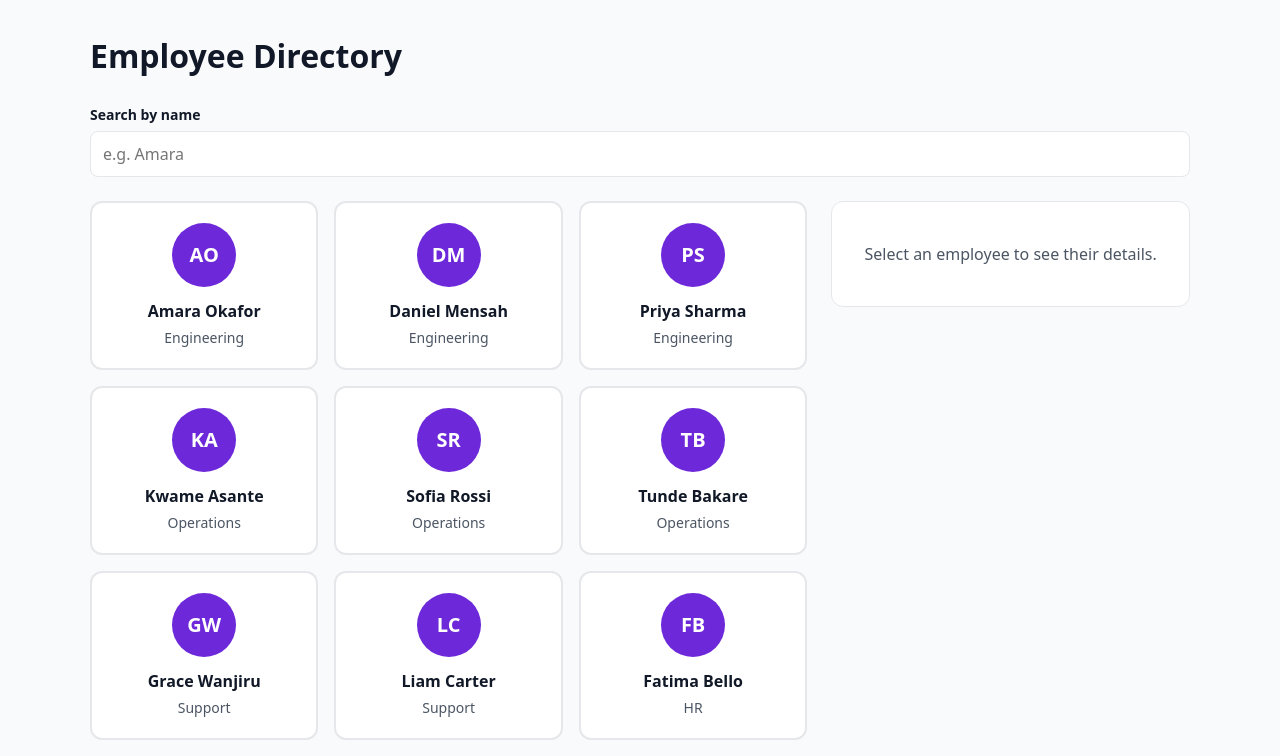
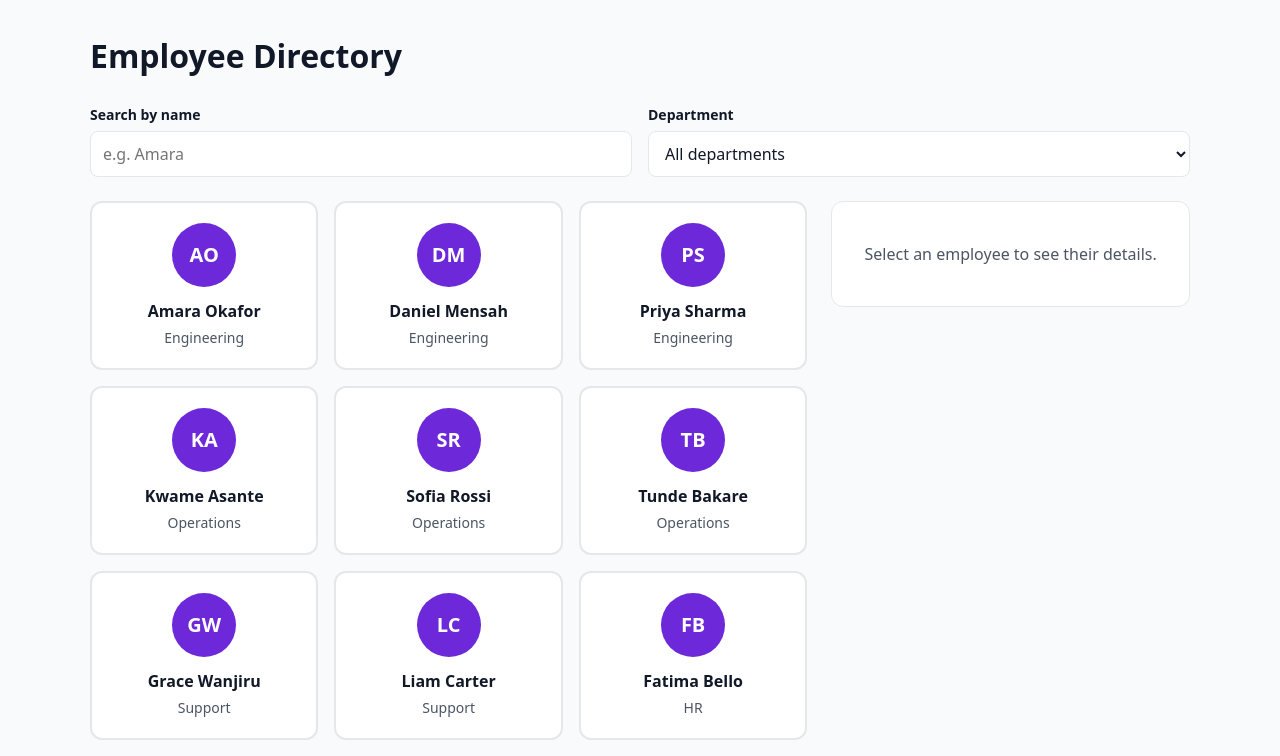
Before and after one commit to Stormmzyy/opsdesk-frontend, a React (Vite) app: page / in a window 1280 px wide. Shown: the top 756 px of the page. Built offline with nearby package versions, Linux system fonts and the light colour scheme.

Commit message:
Add department filter built from employee data

```diff
--- /dev/null
+++ b/src/components/DepartmentFilter.jsx
@@ -0,0 +1,22 @@
+function DepartmentFilter({ departments, value, onChange }) {
+  return (
+    <div className="filter-field">
+      <label htmlFor="department-filter">Department</label>
+      <select
+        id="department-filter"
+        value={value}
+        onChange={(event) => onChange(event.target.value)}
+      >
+        {/* An empty value means "don't filter by department". */}
+        <option value="">All departments</option>
+        {departments.map((department) => (
+          <option key={department} value={department}>
+            {department}
+          </option>
+        ))}
+      </select>
+    </div>
+  )
+}
+
+export default DepartmentFilter
--- a/src/components/EmployeeDirectory.jsx
+++ b/src/components/EmployeeDirectory.jsx
@@ -1,19 +1,28 @@
 import { useState } from 'react'
 import { employees } from '../data/employees.js'
 import SearchBox from './SearchBox.jsx'
+import DepartmentFilter from './DepartmentFilter.jsx'
 import EmployeeList from './EmployeeList.jsx'
 import EmployeeDetails from './EmployeeDetails.jsx'
 import './EmployeeDirectory.css'
 
+// Each unique department in the data, in the order it first appears.
+// A Set drops duplicates; spreading it back into [] gives a normal array.
+const departments = [...new Set(employees.map((employee) => employee.department))]
+
 function EmployeeDirectory() {
   const [searchText, setSearchText] = useState('')
+  const [selectedDepartment, setSelectedDepartment] = useState('')
   const [selectedEmployeeId, setSelectedEmployeeId] = useState(null)
 
   // Derived on every render from state, so it can never get out of sync.
   const normalizedSearch = searchText.trim().toLowerCase()
-  const filteredEmployees = employees.filter((employee) =>
-    employee.name.toLowerCase().includes(normalizedSearch),
-  )
+  const filteredEmployees = employees.filter((employee) => {
+    const matchesName = employee.name.toLowerCase().includes(normalizedSearch)
+    const matchesDepartment =
+      selectedDepartment === '' || employee.department === selectedDepartment
+    return matchesName && matchesDepartment
+  })
 
   const selectedEmployee = employees.find(
     (employee) => employee.id === selectedEmployeeId,
@@ -27,6 +36,11 @@ function EmployeeDirectory() {
 
       <div className="employee-directory__filters">
         <SearchBox value={searchText} onChange={setSearchText} />
+        <DepartmentFilter
+          departments={departments}
+          value={selectedDepartment}
+          onChange={setSelectedDepartment}
+        />
       </div>
 
       <div className="employee-directory__content">
```
